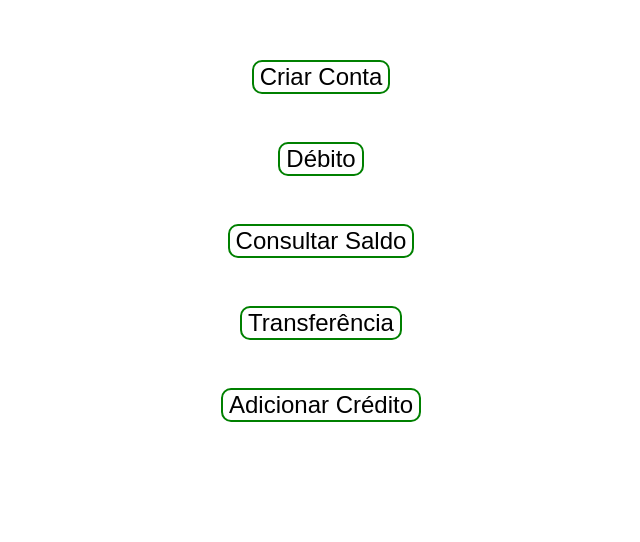
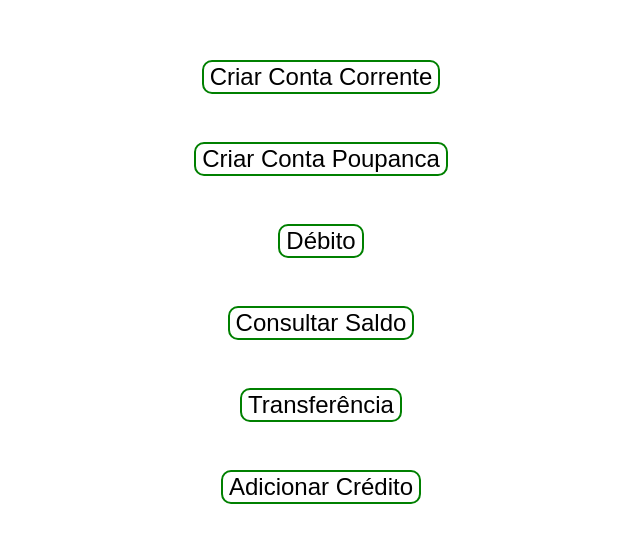
Before and after one commit to nandagb/Sistema-Bancario-GCM, a Vue app in the folder banking-system-front/: page / in a window 1280 px wide. Shown: the top 542 px of the page, without its empty margins (319-959 px from the left). Built offline with nearby package versions, Linux system fonts and the light colour scheme.

Commit message:
criando requisição e componente para criar conta poupança e atualizando a requisição de criar conta corrente

```diff
--- a/banking-system-front/src/components/pages/IndexPage.vue
+++ b/banking-system-front/src/components/pages/IndexPage.vue
@@ -1,7 +1,13 @@
 <template>
   <div>
-    <RouterLink to="/signup">
-      <AppButton>Criar Conta</AppButton>
+    <RouterLink to="/signup/current">
+      <AppButton>Criar Conta Corrente</AppButton>
+    </RouterLink>
+  </div>
+
+  <div>
+    <RouterLink to="/signup/savings">
+      <AppButton>Criar Conta Poupanca</AppButton>
     </RouterLink>
   </div>
 
--- a/banking-system-front/src/components/pages/SignUp.vue
+++ b/banking-system-front/src/components/pages/SignUpCurrent.vue
@@ -10,12 +10,12 @@
 <script setup>
 import { useRouter } from 'vue-router';
 import AppButton from '../util/AppButton.vue';
-import { createAccount } from '@/services/accountService.js'
+import { createCurrentAccount } from '@/services/accountService.js'
 
 let router = useRouter()
 const handleCreateAccount = async (accountNumber) => {
     try {
-        await createAccount(accountNumber)
+        await createCurrentAccount(accountNumber)
         router.back()
     }
     catch(e){
--- /dev/null
+++ b/banking-system-front/src/components/pages/SignUpSavings.vue
@@ -0,0 +1,41 @@
+<template>
+    <div>
+        <label for="numero">Número da Conta</label>
+        <input id="numero" v-model="accountNumber" />
+    </div>
+    <AppButton @click="handleCreateAccount(accountNumber)">Criar Conta</AppButton>
+
+</template>
+
+<script setup>
+import { useRouter } from 'vue-router';
+import AppButton from '../util/AppButton.vue';
+import { createSavingsAccount } from '@/services/accountService.js'
+
+let router = useRouter()
+const handleCreateAccount = async (accountNumber) => {
+    try {
+        await createSavingsAccount(accountNumber)
+        router.back()
+    }
+    catch(e){
+        console.error(e);
+    }
+}
+
+let accountNumber
+</script>
+
+<style>
+input {
+    width: 20em;
+    height: 2em;
+    border-radius: 10px;
+    border: 2px solid green;
+}
+
+div {
+    display: flex;
+    flex-direction: column;
+}
+</style>
--- a/banking-system-front/src/main.js
+++ b/banking-system-front/src/main.js
@@ -1,7 +1,8 @@
 import { createApp } from 'vue'
 import App from './App.vue'
 import { createMemoryHistory, createRouter } from 'vue-router'
-import SignUp from './components/pages/SignUp.vue'
+import SignUpCurrent from './components/pages/SignUpCurrent.vue'
+import SignUpSavings from './components/pages/SignUpSavings.vue'
 import IndexPage from './components/pages/IndexPage.vue'
 import DebitPage from './components/pages/DebitPage.vue'
 import BalancePage from './components/pages/BalancePage.vue'
@@ -16,9 +17,14 @@ const routes = [
         component:IndexPage
     },
     {
-        path:"/signup",
-        name:"signup",
-        component:SignUp
+        path:"/signup/current",
+        name:"signup_current",
+        component:SignUpCurrent
+    },
+    {
+        path:"/signup/savings",
+        name:"signup_savings",
+        component:SignUpSavings
     },
     {
         path:"/debit",
--- a/banking-system-front/src/services/accountService.js
+++ b/banking-system-front/src/services/accountService.js
@@ -1,8 +1,12 @@
 import axios from "axios"
 const backendURL= process.env.VUE_APP_ACCOUNT_BACKEND;
 
-export const createAccount = async (accountNumber) => {
-    await axios.post(`${backendURL}/create`, {AccountNumber: parseInt(accountNumber)})
+export const createCurrentAccount = async (accountNumber) => {
+    await axios.post(`${backendURL}/create/current`, {AccountNumber: parseInt(accountNumber)})
+}
+
+export const createSavingsAccount = async (accountNumber) => {
+    await axios.post(`${backendURL}/create/savings`, {AccountNumber: parseInt(accountNumber)})
 }
 
 export const debit = async (accountNumber, value) => {
```
